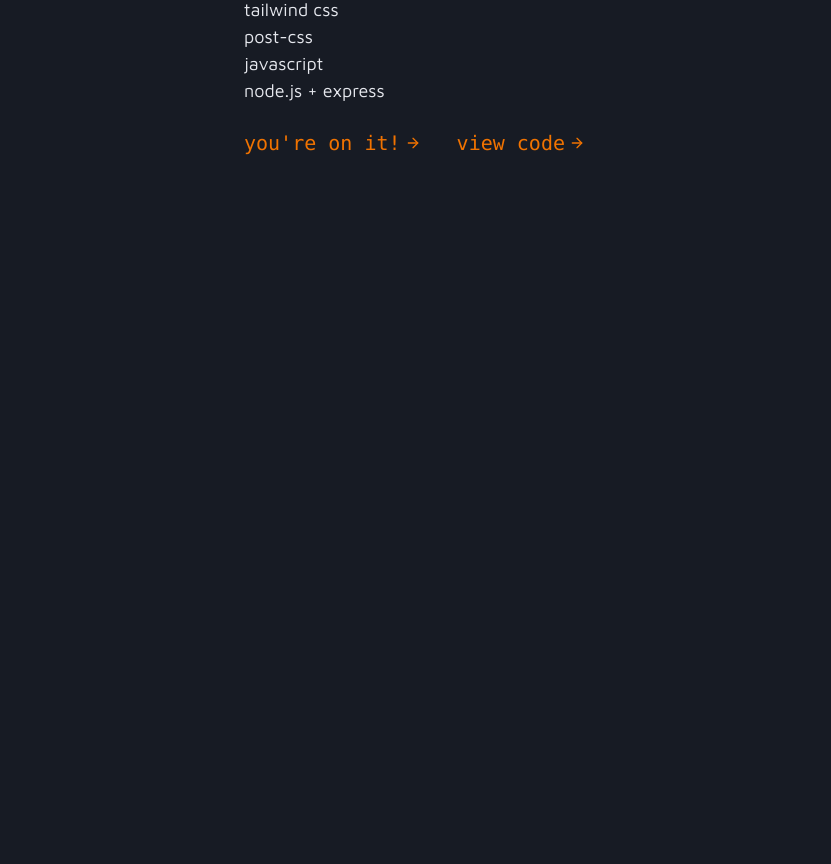
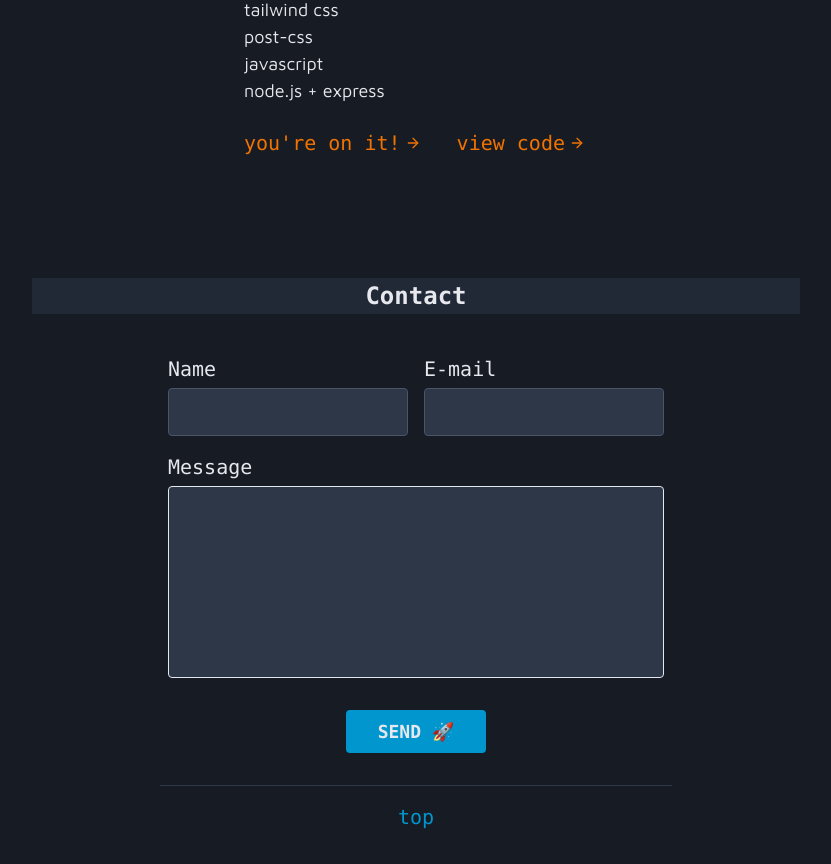
Before and after one commit to Nathan-Payne/nathanpayne.dev, a Node server app: page / in a window 1280 px wide. Shown: the part 4033-4897 px from the top of the page, without its empty margins (224-1055 px from the left). Before the commit the page ends 4247 px from the top, so only its background shows below. Run offline with Node 20, Linux system fonts and the light colour scheme; style sheets or scripts are compiled from the project's sources; some libraries are stand-ins or nearby versions.

Commit message:
add contact form html/css_classes

```diff
--- a/views/index.ejs
+++ b/views/index.ejs
@@ -324,7 +324,43 @@
 
         </section>
 
-        <section id="contact"></section>
+        <section id="contact" class="container px-16 pt-16 pb-6 mx-auto "
+            aria-label="Contact Information">
+            <div class="flex flex-col text-center w-full mb-8">
+                <h1 class="text-2xl font-bold bg-gray-800 bg-opacity-50">Contact</h1>
+            </div>
+            <div class="mx-auto md:w-2/3">
+                <form class="flex flex-wrap" aria-label="Contact Form">
+                    <div class="p-2 w-full sm:w-1/2">
+                        <label for="name">Name</label>
+                        <input id="name" name="name"
+                            class="w-full px-4 py-2 mt-1 bg-gray-800 rounded border border-gray-700 "
+                            type="text">
+                    </div>
+                    <div class="p-2 w-full sm:w-1/2">
+                        <label for="email">E-mail</label>
+                        <input id="email" name="email"
+                            class="w-full px-4 py-2 mt-1 bg-gray-800 rounded border border-gray-700 "
+                            type="email">
+                    </div>
+                    <div class="p-2 w-full">
+                        <label for="message">Message</label>
+                        <textarea id="message" name="message"
+                            class="w-full h-48 px-4 py-2 mt-1 bg-gray-800 rounded border resize-none block"
+                            placeholder=""></textarea>
+                    </div>
+                    <div class="p-2 mt-4 w-full">
+                        <button type="submit"
+                            class="flex py-2 px-8 mx-auto bg-sky border-0 rounded text-lg font-bold uppercase focus:outline-none focus:bg-white focus:text-ocean hover:bg-fire">send
+                            🚀</button>
+                    </div>
+                </form>
+                <div class="p-2 pt-4 mt-6 w-full border-t border-gray-800 text-center">
+                    <a href="#landing" class="text-sky ">top
+                    </a>
+                </div>
+            </div>
+        </section>
     </main>
 
     <footer></footer>
```
